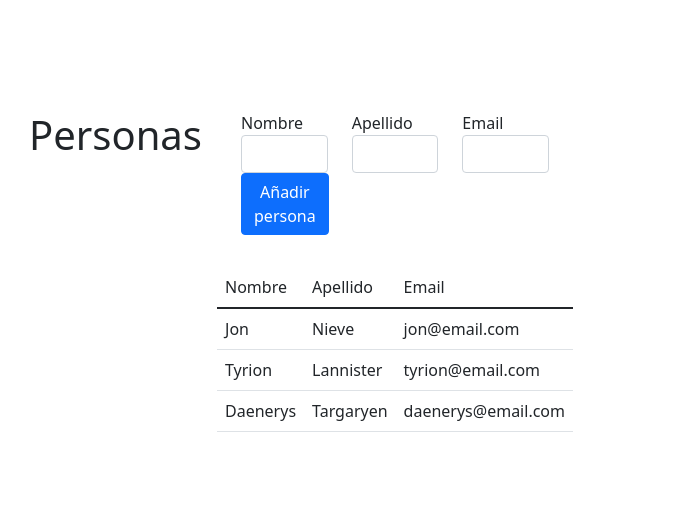
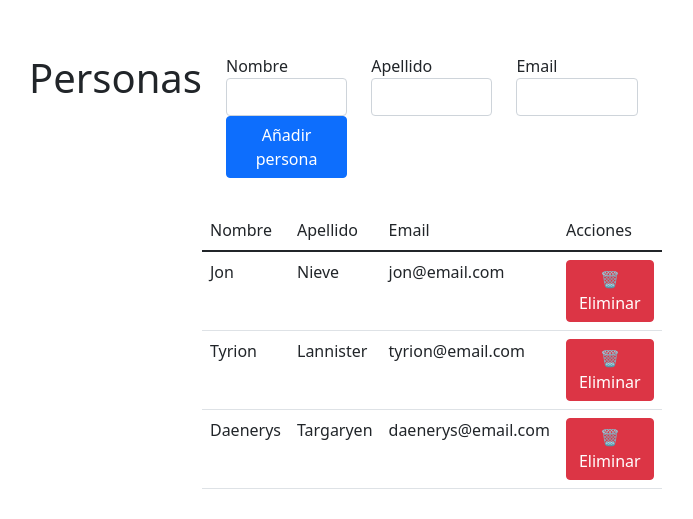
Before and after one commit to PSIOrganization/p2, a Vue app in the folder tutorial-vue/: page / in a window 1280 px wide. Shown: the part 121-640 px from the top of the page, without its empty margins (35-728 px from the left). Built offline with nearby package versions, Linux system fonts and the light colour scheme.

Commit message:
1.8 acabado

```diff
--- a/tutorial-vue/src/App.vue
+++ b/tutorial-vue/src/App.vue
@@ -8,7 +8,7 @@
     <div class="row">
       <div class="col-md-12">
         <formulario-persona @add-persona="agregarPersona"/> <!-- <<<<<< -->
-        <tabla-personas :personas="personas" />
+        <tabla-personas :personas="personas" @delete-persona="eliminarPersona"/>
       </div>
     </div>
   </div>
@@ -56,6 +56,11 @@
           }
 
           this.personas = [...this.personas, { ...persona, id}];
+        },
+        eliminarPersona(id){
+          this.personas = this.personas.filter(
+            persona=> persona.id !== id
+          );
         }
     }
   }
--- a/tutorial-vue/src/components/FormularioPersona.vue
+++ b/tutorial-vue/src/components/FormularioPersona.vue
@@ -12,6 +12,7 @@
                                 class="form-control"
                                 :class="{ 'is-invalid': procesando && nombreInvalido }"
                                 @focus="resetEstado"
+                                @keypress="resetEstado"
                             />
                         </div>
                     </div>
@@ -89,6 +90,7 @@
                     return;
                 }
                 this.$emit('add-persona', this.persona);
+                this.$refs.nombre.focus();
                 this.error = false;
                 this.correcto = true;
                 this.procesando = false;
--- a/tutorial-vue/src/components/TablaPersonas.vue
+++ b/tutorial-vue/src/components/TablaPersonas.vue
@@ -1,12 +1,16 @@
 <!-- src/components/TablaPersonas.vue -->
 <template>
     <div id="tabla-personas">
+        <div v-if="!personas.length" class="alert alert-info" role="alert">
+        No se han agregado personas
+        </div>
         <table class="table">
             <thead>
                 <tr>
                     <th>Nombre</th>
                     <th>Apellido</th>
                     <th>Email</th>
+                    <th>Acciones</th>
                 </tr>
             </thead>
             <tbody>
@@ -14,6 +18,7 @@
                     <td>{{ persona.nombre}}</td>
                     <td>{{ persona.apellido }}</td>
                     <td>{{ persona.email}}</td>
+                    <td><button class="btn btn-danger" @click="$emit('delete-persona', persona.id)">&#x1F5D1; Eliminar</button></td>
                 </tr>
             </tbody>
         </table>
```
Also changed, not shown: 1 other file (tests, documents, lock files or other folders).
